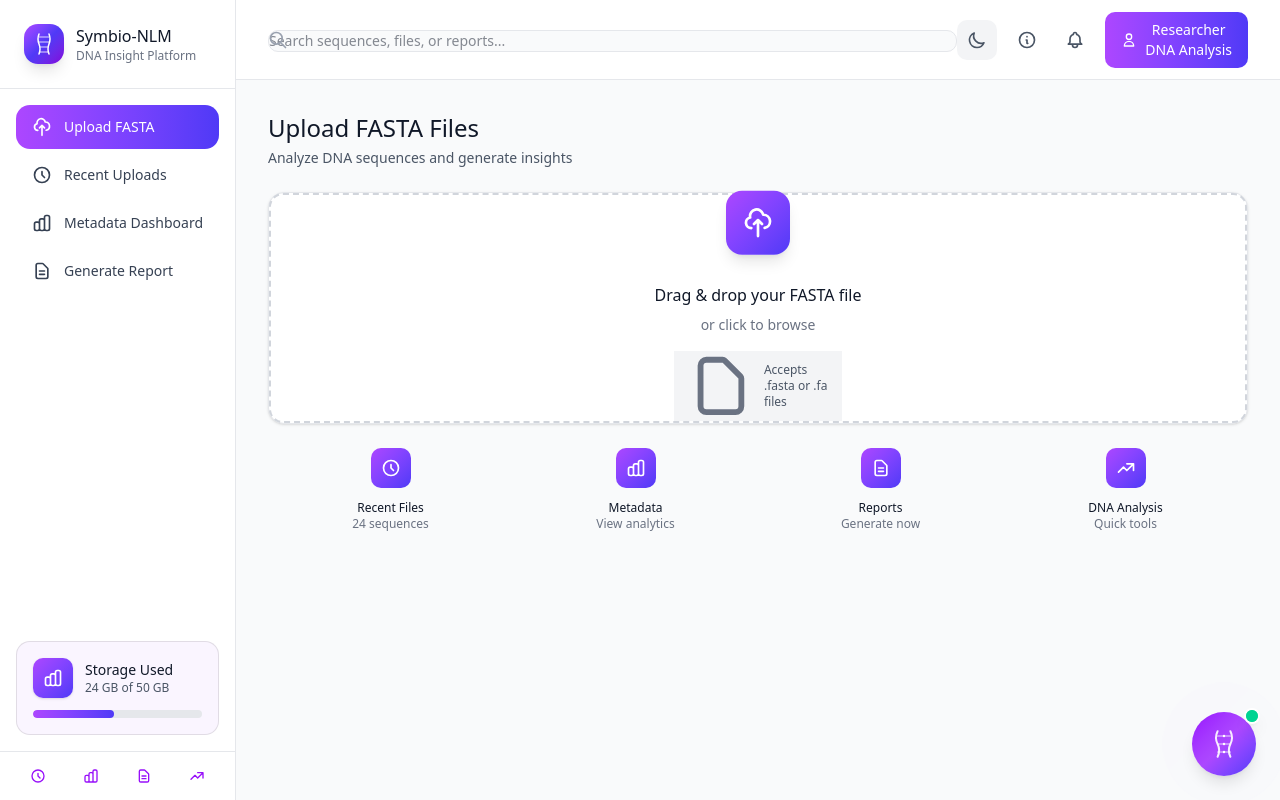
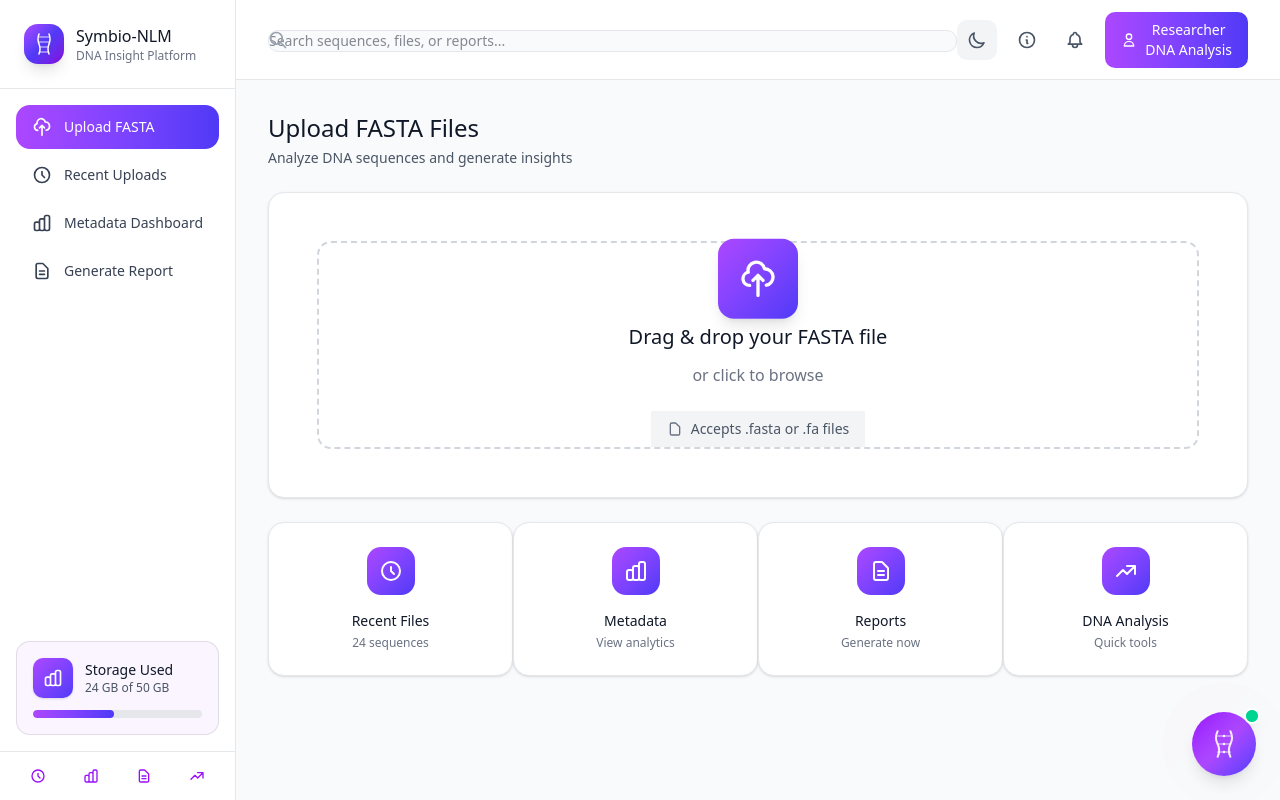
Before and after one commit to rahul200618/symbio-insight-app, a React (Vite) app in the folder frontend/: page / in a window 1280 px wide. Built offline with nearby package versions, Linux system fonts and the light colour scheme.

Commit message:
feat: Introduce file upload functionality, quick access cards, and global theme styles.

```diff
--- a/frontend/src/components/QuickAccessCards.jsx
+++ b/frontend/src/components/QuickAccessCards.jsx
@@ -17,20 +17,20 @@ export function QuickAccessCards() {
                 return (
                     <motion.button
                         key={card.id}
-                        className="flex flex-col items-center text-center group"
+                        className="flex flex-col items-center text-center group bg-white dark:bg-gray-800 p-6 rounded-2xl shadow-sm border border-gray-200 dark:border-gray-700 hover:shadow-md transition-all w-full"
                         initial={{ opacity: 0, y: 20 }}
                         animate={{ opacity: 1, y: 0 }}
                         transition={{ delay: index * 0.05 }}
-                        whileHover={{ y: -2 }}
+                        whileHover={{ y: -5 }}
                         whileTap={{ scale: 0.98 }}
                     >
                         {/* Icon */}
-                        <div className="w-10 h-10 rounded-lg bg-gradient-to-br from-purple-500 to-indigo-600 flex items-center justify-center shadow-md mb-3 group-hover:shadow-lg transition-shadow">
-                            <Icon className="w-5 h-5 text-white" />
+                        <div className="w-12 h-12 rounded-xl bg-gradient-to-br from-purple-500 to-indigo-600 flex items-center justify-center shadow-md mb-4 group-hover:scale-110 transition-transform duration-300">
+                            <Icon className="w-6 h-6 text-white" />
                         </div>
 
                         {/* Title */}
-                        <h3 className="text-xs font-semibold text-gray-900 dark:text-white mb-0.5">
+                        <h3 className="text-sm font-semibold text-gray-900 dark:text-white mb-1">
                             {card.title}
                         </h3>
 
--- a/frontend/src/components/UploadSection.jsx
+++ b/frontend/src/components/UploadSection.jsx
@@ -105,9 +105,9 @@ export function UploadSection({ onUploadComplete }) {
       </div>
 
       {/* Upload Box - EXACT SIZE */}
-      <div className="bg-white dark:bg-gray-800 rounded-2xl shadow-sm border border-gray-200 dark:border-gray-700 p-10" ref={uploadBoxRef}>
+      <div className="bg-white dark:bg-gray-800 rounded-2xl shadow-sm border border-gray-200 dark:border-gray-700 p-12" ref={uploadBoxRef}>
         <div
-          className={`relative border-2 border-dashed rounded-xl py-24 px-20 transition-all duration-300 ${isDragging
+          className={`relative border-2 border-dashed rounded-xl py-32 px-24 transition-all duration-300 ${isDragging
             ? 'border-purple-500 bg-purple-50 dark:bg-purple-900/20'
             : 'border-gray-300 dark:border-gray-600 hover:border-purple-400'
             }`}
@@ -124,24 +124,24 @@ export function UploadSection({ onUploadComplete }) {
 
           <div className="pointer-events-none flex flex-col items-center">
             <motion.div
-              className="w-16 h-16 mb-6 rounded-2xl bg-gradient-to-br from-purple-500 to-indigo-600 flex items-center justify-center shadow-lg"
+              className="w-20 h-20 mb-8 rounded-2xl bg-gradient-to-br from-purple-500 to-indigo-600 flex items-center justify-center shadow-lg"
               animate={{ y: isDragging ? -5 : [0, -8, 0] }}
               transition={{ y: { duration: 2, repeat: Infinity, ease: 'easeInOut' } }}
             >
-              <Icons.Upload className="w-8 h-8 text-white" />
+              <Icons.Upload className="w-10 h-10 text-white" />
             </motion.div>
 
-            <h3 className="text-gray-900 dark:text-white text-base font-semibold text-center mb-2">
+            <h3 className="text-gray-900 dark:text-white text-xl font-semibold text-center mb-3">
               Drag & drop your FASTA file
             </h3>
 
-            <p className="text-gray-500 dark:text-gray-400 text-center text-sm mb-4">
+            <p className="text-gray-500 dark:text-gray-400 text-center text-base mb-6">
               or click to browse
             </p>
 
-            <div className="flex items-center gap-2 px-3 py-1.5 bg-gray-100 dark:bg-gray-700 rounded-md">
-              <Icons.File className="w-3.5 h-3.5 text-gray-500 dark:text-gray-400" />
-              <span className="text-xs text-gray-600 dark:text-gray-300">
+            <div className="flex items-center gap-2 px-4 py-2 bg-gray-100 dark:bg-gray-700 rounded-md">
+              <Icons.File className="w-4 h-4 text-gray-500 dark:text-gray-400" />
+              <span className="text-sm text-gray-600 dark:text-gray-300">
                 Accepts .fasta or .fa files
               </span>
             </div>
```
Also changed, not shown: frontend/src/styles/globals.css (line endings or trailing spaces).
